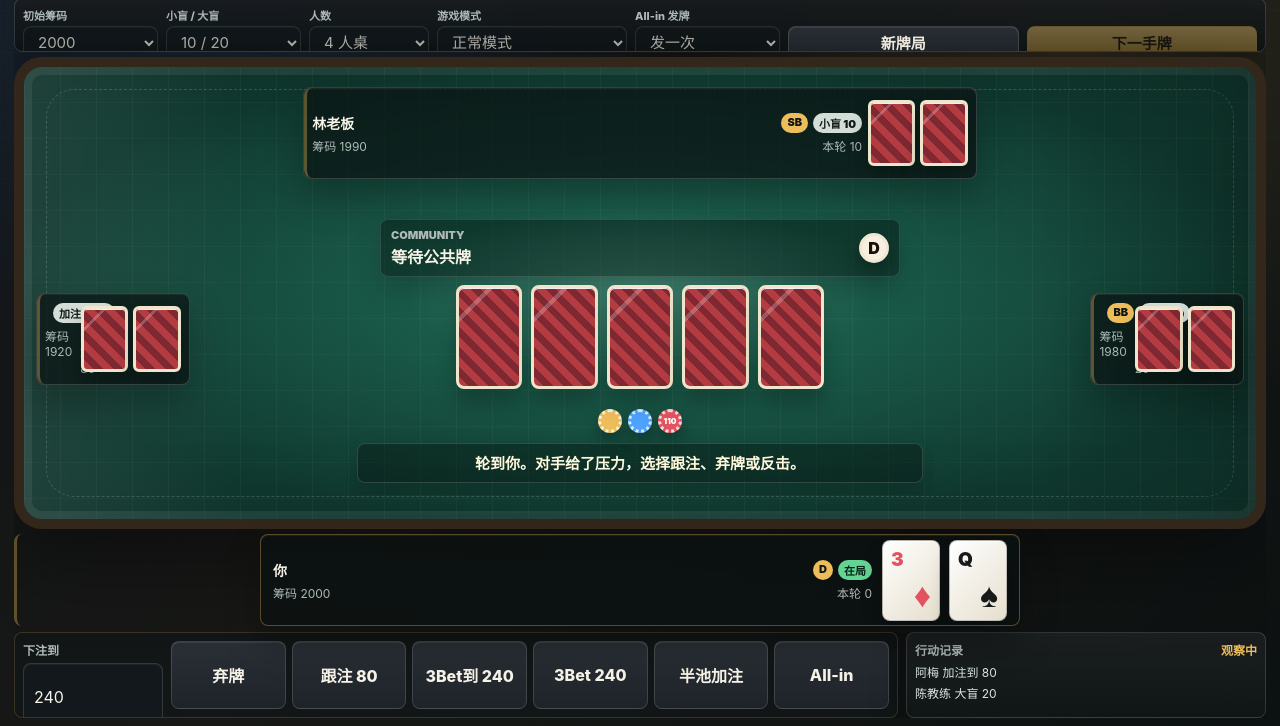
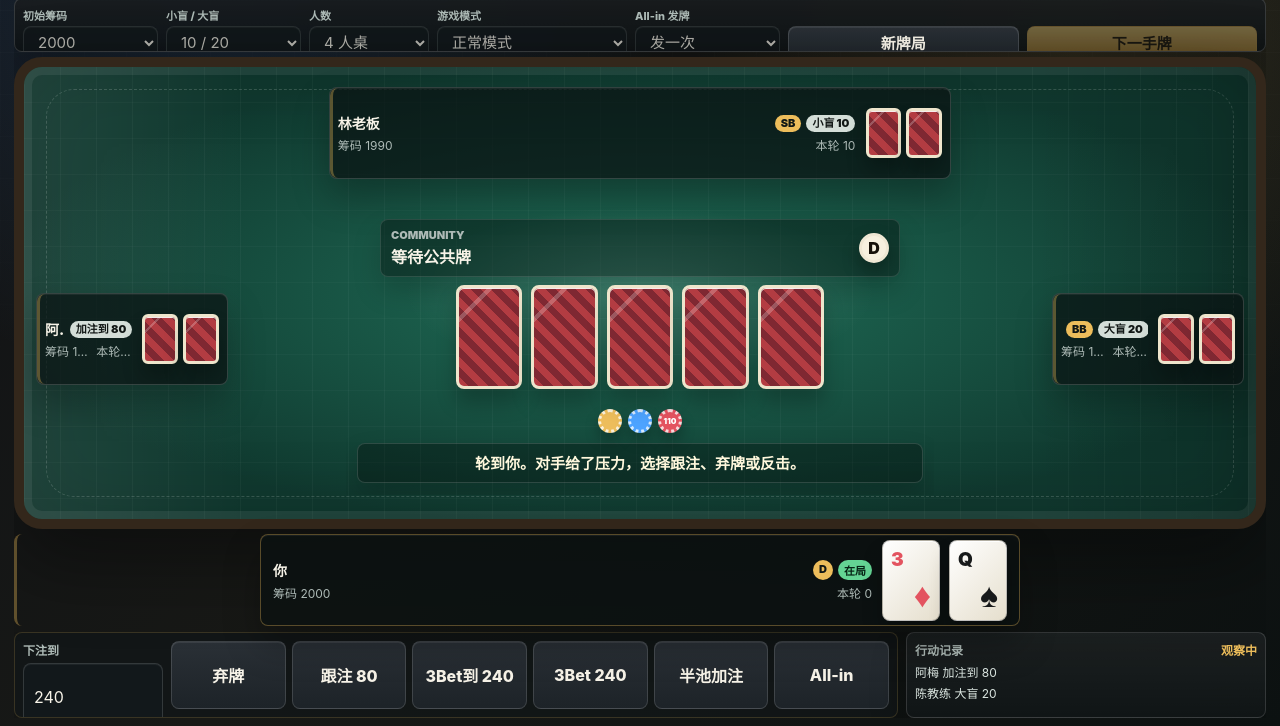
Before and after one commit to ada-yq225/Texas, a plain HTML site: page index.html in a window 1280 px wide. Both pictures are taken after a click on the button "下一手牌". Shown: the part 74-800 px from the top of the page. Drawn offline with Linux system fonts and the light colour scheme.

Commit message:
Fix opponent card text layout

```diff
--- a/game.js
+++ b/game.js
@@ -367,7 +367,7 @@ function playerMarkup(player, displayIndex = 0) {
 
   const seatClass = player.isHero ? "" : ` seat-${displayIndex + 1}`;
   return `<article class="seat${seatClass}">
-    <div>
+    <div class="seat-info">
       <div class="seat-head">
         <span class="name">${player.name}</span>
         <span class="badges">${position}<span class="status ${statusClass}">${status}</span></span>
--- a/index.html
+++ b/index.html
@@ -4,7 +4,7 @@
     <meta charset="UTF-8" />
     <meta name="viewport" content="width=device-width, initial-scale=1.0" />
     <title>单机德州扑克</title>
-    <link rel="stylesheet" href="./styles.css?v=20260619-12" />
+    <link rel="stylesheet" href="./styles.css?v=20260619-13" />
   </head>
   <body>
     <main class="app-shell">
@@ -129,6 +129,6 @@
     </main>
 
     <script src="./vendor/pokersolver.js"></script>
-    <script src="./game.js?v=20260619-12"></script>
+    <script src="./game.js?v=20260619-13"></script>
   </body>
 </html>
--- a/styles.css
+++ b/styles.css
@@ -1676,11 +1676,11 @@ body[data-players="8"] .center-felt {
     height: 100% !important;
     min-height: 0 !important;
     grid-template-columns:
-      clamp(142px, 12vw, 182px)
-      clamp(78px, 7vw, 118px)
+      clamp(180px, 15vw, 220px)
+      clamp(64px, 6vw, 104px)
       minmax(280px, 1fr)
-      clamp(78px, 7vw, 118px)
-      clamp(142px, 12vw, 182px) !important;
+      clamp(64px, 6vw, 104px)
+      clamp(180px, 15vw, 220px) !important;
     grid-template-rows:
       clamp(78px, 14vh, 108px)
       clamp(38px, 6vh, 52px)
@@ -1864,3 +1864,98 @@ body[data-players="8"] .center-felt {
     margin-top: 4px !important;
   }
 }
+
+/* Final opponent card layout: keep text and hole cards in separate columns. */
+.opponents .seat {
+  display: grid !important;
+  grid-template-columns: minmax(0, 1fr) auto !important;
+  align-items: center !important;
+  column-gap: clamp(6px, 0.8vw, 10px) !important;
+}
+
+.opponents .seat-info {
+  min-width: 0 !important;
+  overflow: hidden !important;
+  display: grid !important;
+  align-content: center !important;
+  gap: 2px !important;
+}
+
+.opponents .seat-head {
+  display: grid !important;
+  grid-template-columns: minmax(0, 1fr) auto !important;
+  align-items: center !important;
+  gap: 5px !important;
+  margin-bottom: 2px !important;
+  min-width: 0 !important;
+}
+
+.opponents .name,
+.opponents .stack-row span,
+.opponents .read-row span,
+.opponents .equity-row span {
+  min-width: 0 !important;
+  overflow: hidden !important;
+  text-overflow: ellipsis !important;
+  white-space: nowrap !important;
+}
+
+.opponents .badges {
+  min-width: max-content !important;
+  max-width: 78px !important;
+  overflow: hidden !important;
+}
+
+.opponents .status,
+.opponents .pos-badge {
+  padding: 2px 6px !important;
+  font-size: 11px !important;
+  line-height: 1.2 !important;
+}
+
+.opponents .stack-row {
+  min-width: 0 !important;
+  gap: 5px !important;
+  margin-top: 2px !important;
+  font-size: clamp(10px, 0.95vw, 12px) !important;
+  line-height: 1.15 !important;
+}
+
+.opponents .equity-bar {
+  height: 4px !important;
+  margin-top: 3px !important;
+}
+
+.opponents .cards {
+  flex: 0 0 auto !important;
+  min-width: clamp(65px, 6vw, 89px) !important;
+  min-height: 0 !important;
+  align-items: center !important;
+  justify-content: flex-end !important;
+}
+
+body[data-mode="study"] .opponents .seat {
+  grid-template-columns: minmax(58px, 1fr) auto !important;
+}
+
+body[data-players="7"] .opponents .badges,
+body[data-players="8"] .opponents .badges {
+  max-width: 70px !important;
+}
+
+body[data-players="7"] .opponents .stack-row,
+body[data-players="8"] .opponents .stack-row {
+  font-size: 10px !important;
+}
+
+body[data-players="7"] .opponents .seat,
+body[data-players="8"] .opponents .seat {
+  padding: 6px !important;
+  column-gap: 6px !important;
+}
+
+.opponents .card,
+body[data-players="7"] .opponents .card,
+body[data-players="8"] .opponents .card {
+  width: clamp(30px, 2.8vw, 42px) !important;
+}
```
